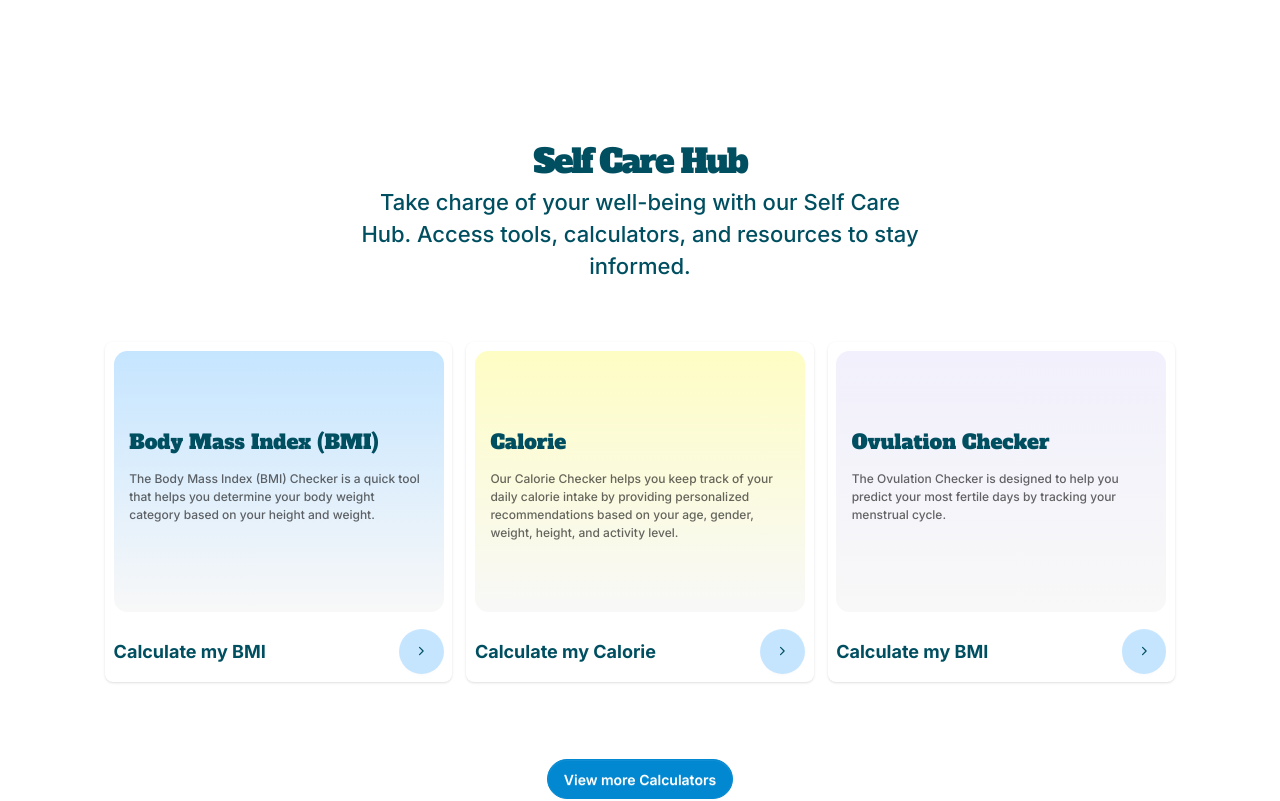
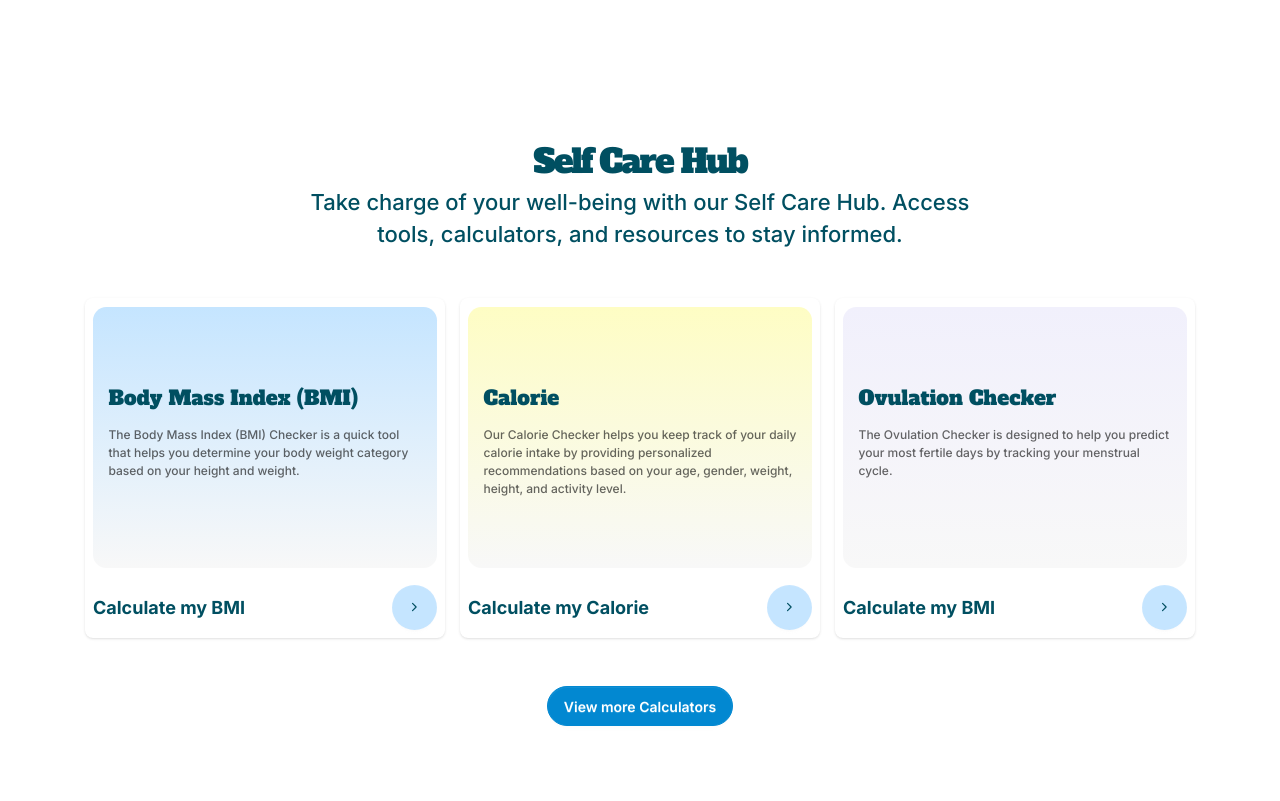
Before and after one commit to kentworld08/RockBalm, a Next.js app: page / in a window 1280 px wide. Shown: the part 5612-6413 px from the top of the page. Built offline with nearby package versions, Linux system fonts and the light colour scheme.

Commit message:
modified:/Home/HomeView,Home/SelfCareHub

```diff
--- a/components/Home/HomeView.tsx
+++ b/components/Home/HomeView.tsx
@@ -11,7 +11,7 @@ import Offer from "./Offer";
 
 const HomeView = () => {
   return (
-    <div>
+    <div className="overflow-hidden">
       <Hero />
       <Offer />
       <Plans />
--- a/components/Home/SelfCareHub.tsx
+++ b/components/Home/SelfCareHub.tsx
@@ -2,66 +2,66 @@
 
 import { IoChevronForward } from "react-icons/io5";
 import { SelfCareHubCardData } from "../SelfCareHubCardData";
-import { useRouter } from "next/navigation";
 import { useState } from "react";
+import Link from "next/link";
 
 const SelfCareHub = () => {
   const [count, setCount] = useState(3);
   const data = SelfCareHubCardData.slice(0, count);
 
-  const router = useRouter();
   return (
-    <section className="bg-white flex justify-center items-center p-[84.5px] flex-col gap-[60px]">
-      <div className="text-primary text-center px-6">
+    <section className="bg-white flex flex-col items-center gap-12 px-4 py-12 md:px-[84.5px] md:py-[84.5px]">
+      <div className="text-primary text-center px-6 max-w-3xl">
         <h1 className="font-alfa-slab font-normal text-[33px] -tracking-[2px]">
           Self Care Hub
         </h1>
-        <p className="font-medium font-inter md:text-[22px] leading-[32px] md:w-[560px] w-[350px]">
+        <p className="font-medium font-inter md:text-[22px] leading-[32px]">
           Take charge of your well-being with our Self Care Hub. Access tools,
           calculators, and resources to stay informed.
         </p>
       </div>
-      <div className="grid grid-cols-1 md:grid-cols-2 lg:grid-cols-3 gap-[14.09px]">
+
+      <div className="w-full max-w-[1200px]">
+        <div className="grid grid-cols-1 md:grid-cols-2 lg:grid-cols-3 gap-[14.09px] w-full justify-items-stretch">
           {data.map((item, index) => (
             <div
               key={index}
-            className="card w-[21.7rem] shadow-sm p-[8.47px] font-inter text-primary mb-[16.88px]"
+              className="card w-full shadow-sm p-[8.47px] font-inter text-primary"
             >
               <div
                 className={`bg-gradient-to-b h-[261.58px] rounded-[13.32px] p-[15.54px] pt-[76.49px] text-primary ${item.color}`}
               >
                 <h2 className="font-alfa-slab font-normal md:text-[20px]">
-                {" "}
                   {item.title}
                 </h2>
                 <p className="font-medium md:text-[12px] mt-[13.03px] mb-[37px] text-[#00000099]">
                   {item.description}
                 </p>
               </div>
+
               <div className="mt-[16.88px] text-primary flex justify-between items-center">
-              <h2 className="font-bold md:text-[18px] w-full">{item.label}</h2>
-              <button
-                onClick={() => router.push(`/SelfCareHub/${item.id}`)}
+                <h2 className="font-bold md:text-[18px]">{item.label}</h2>
+                <Link
+                  href={`/SelfCareHub/${item.id}`}
                   className="btn border-none text-primary w-[44.7px] h-[44.7px] rounded-full bg-[#C5E5FF] flex justify-center items-center"
                 >
                   <IoChevronForward />
-              </button>
+                </Link>
               </div>
             </div>
           ))}
         </div>
+      </div>
+
       <button
         onClick={() => {
-          if (count < SelfCareHubCardData.length) {
-            setCount((prev) => prev + 2);
-          } else {
-            setCount(3);
-          }
+          if (count < SelfCareHubCardData.length) setCount((p) => p + 2);
+          else setCount(3);
         }}
         className="bg-secondary border-secondary text-white rounded-full btn font-inter font-semibold md:text-[14px]"
       >
         {count >= SelfCareHubCardData.length
-          ? "view less"
+          ? "View less"
           : "View more Calculators"}
       </button>
     </section>
```
Lines whose indentation alone changed are shown as unchanged.
